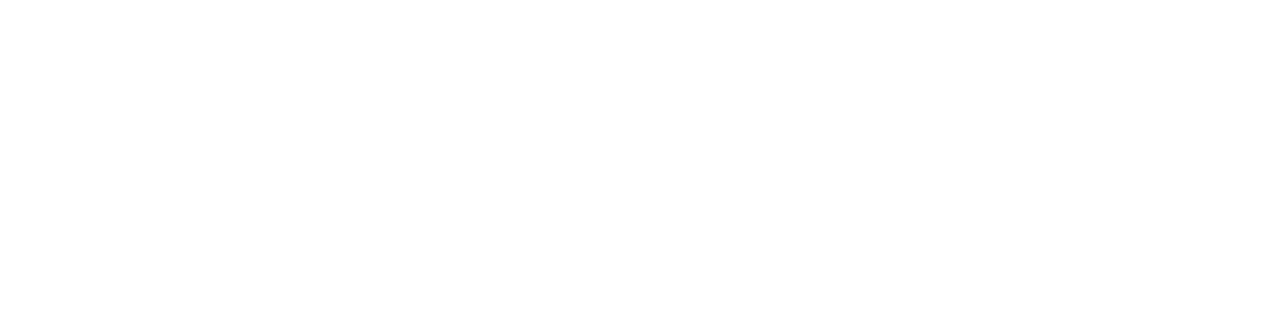
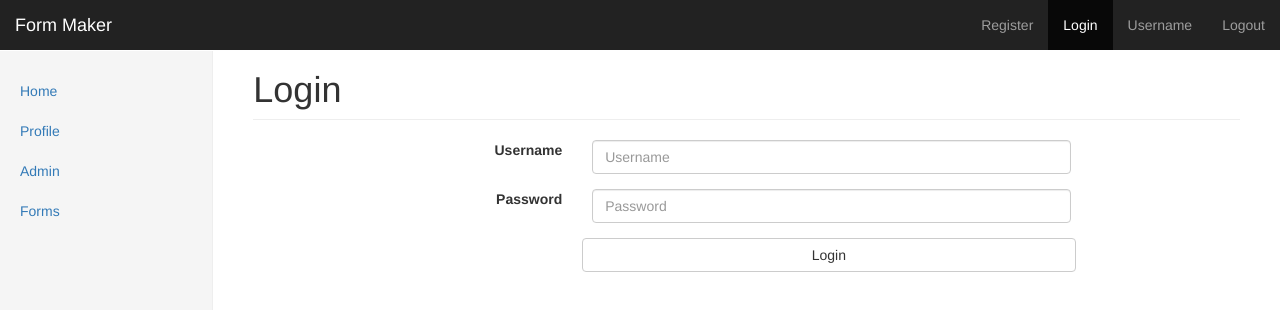
Before and after one commit to jeettakwani/WebDevSpring16, a website: page public/Assignments/login.html in a window 1280 px wide. Drawn offline with nearby package versions, Linux system fonts and the light colour scheme; files that its build step writes are made by us from their sources.

Commit message:
assignment1 - login

```diff
--- a/public/Assignments/login.html
+++ b/public/Assignments/login.html
@@ -1,10 +1,106 @@
 <!DOCTYPE html>
 <html lang="en">
 <head>
-    <meta charset="UTF-8">
-    <title>Title</title>
+    <meta charset="utf-8">
+    <meta http-equiv="X-UA-Compatible" content="IE=edge">
+    <meta name="viewport" content="width=device-width, initial-scale=1">
+    <!-- The above 3 meta tags *must* come first in the head; any other head content must come *after* these tags -->
+    <meta name="description" content="">
+    <meta name="author" content="">
+    <link rel="icon" href="../../favicon.ico">
+
+    <title>Login</title>
+
+    <!-- Bootstrap core CSS -->
+    <link href="https://maxcdn.bootstrapcdn.com/bootstrap/3.3.6/css/bootstrap.min.css" rel="stylesheet">
+
+    <!-- IE10 viewport hack for Surface/desktop Windows 8 bug -->
+    <link href="../../assets/css/ie10-viewport-bug-workaround.css" rel="stylesheet">
+
+    <!-- Custom styles for this template -->
+    <link href="css/dashboard.css" rel="stylesheet">
+
+
+    <!-- HTML5 shim and Respond.js for IE8 support of HTML5 elements and media queries -->
+    <!--[if lt IE 9]>
+    <script src="https://oss.maxcdn.com/html5shiv/3.7.2/html5shiv.min.js"></script>
+    <script src="https://oss.maxcdn.com/respond/1.4.2/respond.min.js"></script>
+    <![endif]-->
 </head>
+
 <body>
 
+<nav class="navbar navbar-inverse navbar-fixed-top">
+    <div class="container-fluid">
+        <div class="navbar-header">
+            <button type="button" class="navbar-toggle collapsed" data-toggle="collapse" data-target="#navbar" aria-expanded="false" aria-controls="navbar">
+                <span class="sr-only">Toggle navigation</span>
+                <span class="icon-bar"></span>
+                <span class="icon-bar"></span>
+                <span class="icon-bar"></span>
+            </button>
+            <a class="navbar-brand" href="#">Form Maker</a>
+        </div>
+        <div id="navbar" class="navbar-collapse collapse">
+            <ul class="nav navbar-nav navbar-right">
+                <li><a href="#">Register</a></li>
+                <li class="active"><a href="#">Login</a></li>
+                <li><a href="#">Username</a></li>
+                <li><a href="#">Logout</a></li>
+            </ul>
+
+        </div>
+    </div>
+</nav>
+
+<div class="container-fluid">
+    <div class="row">
+        <div class="col-sm-3 col-md-2 sidebar">
+            <ul class="nav nav-sidebar">
+                <li><a href="#">Home</a></li>
+                <li><a href="#">Profile</a></li>
+                <li><a href="#">Admin</a></li>
+                <li><a href="#">Forms</a></li>
+            </ul>
+
+
+        </div>
+        <div class="col-sm-9 col-sm-offset-3 col-md-10 col-md-offset-2 main">
+            <h1 class="page-header">Login</h1>
+            <form class="form-horizontal">
+
+                <div class="form-group">
+                    <label for="exampleUsername" class="label-control col-sm-3 col-md-4 text-right">Username</label>
+                    <div class="col-sm-6 col-md-6">
+                        <input type="text" class="form-control" id="exampleUsername" placeholder="Username">
+                    </div>
+                </div>
+
+                <div class="form-group">
+                    <label for="exampleInputPassword1" class="col-sm-3 col-md-4 text-right">Password</label>
+                    <div class="col-sm-6 col-md-6">
+                        <input type="password" class="form-control col-sm-6 col-md-6" id="exampleInputPassword1" placeholder="Password">
+                    </div>
+                </div>
+
+
+                <div>
+                    <div class="col-sm-3 col-md-4"></div>
+                    <button type="submit" class="btn btn-default  col-sm-6  col-md-6">Login</button>
+                </div>
+            </form>
+
+        </div>
+    </div>
+</div>
+
+<!-- Bootstrap core JavaScript
+================================================== -->
+<!-- Placed at the end of the document so the pages load faster -->
+<script src="https://ajax.googleapis.com/ajax/libs/jquery/1.11.3/jquery.min.js"></script>
+<script>window.jQuery || document.write('<script src="../../assets/js/vendor/jquery.min.js"><\/script>')</script>
+<script src="https://maxcdn.bootstrapcdn.com/bootstrap/3.3.6/js/bootstrap.min.js"></script>
+<!-- IE10 viewport hack for Surface/desktop Windows 8 bug -->
+<script src="../../assets/js/ie10-viewport-bug-workaround.js"></script>
 </body>
 </html>
```
